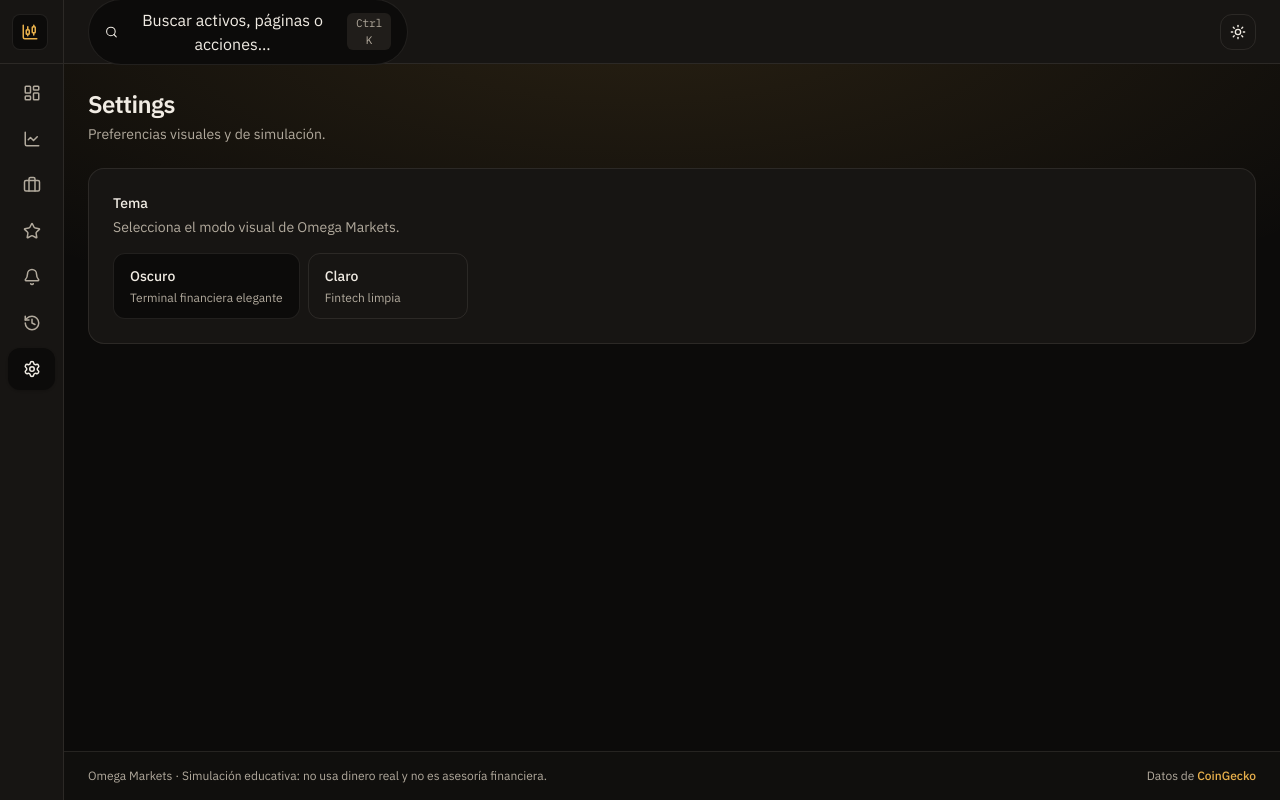
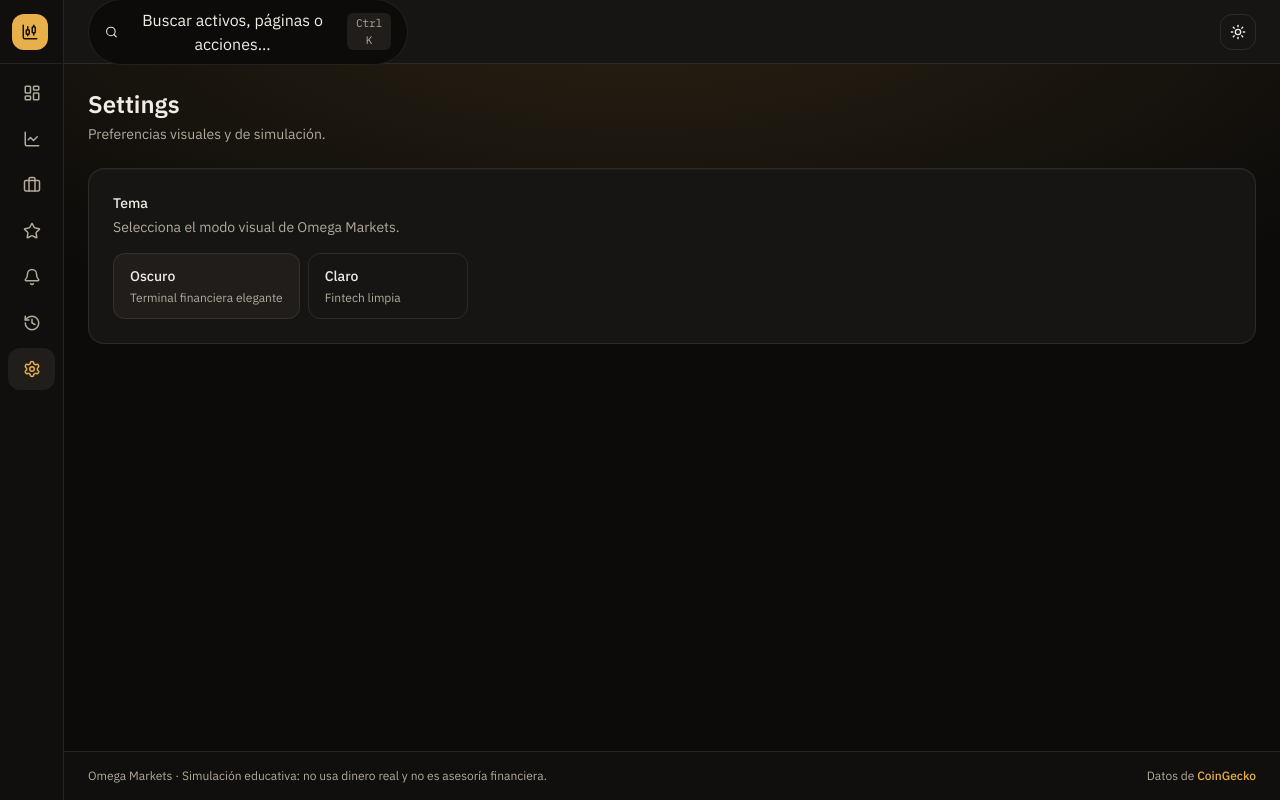
Before and after one commit to Joseph160997/Proyecto-Omega, a React (Vite) app in the folder web/: page /settings in a window 1280 px wide. Built offline with nearby package versions, Linux system fonts and the light colour scheme.

Commit message:
refactor(ui): migrate shared pages to semantic tokens

```diff
--- a/web/src/components/layout/PageHeader.tsx
+++ b/web/src/components/layout/PageHeader.tsx
@@ -10,9 +10,9 @@
   return (
     <div className="flex flex-col gap-4 md:flex-row md:items-center md:justify-between">
       <div>
-        <h1 className="text-2xl font-semibold tracking-tight text-(--text-primary)">{title}</h1>
+        <h1 className="text-2xl font-semibold text-fg">{title}</h1>
 
-        {description ? <p className="mt-1 text-sm text-(--text-secondary)">{description}</p> : null}
+        {description ? <p className="mt-1 text-sm text-fg-muted">{description}</p> : null}
       </div>
 
       {actions ? <div className="flex items-center gap-2">{actions}</div> : null}
--- a/web/src/components/layout/Sidebar.tsx
+++ b/web/src/components/layout/Sidebar.tsx
@@ -1,25 +1,26 @@
+import { CandlestickChart } from 'lucide-react'
 import { NavLink } from 'react-router-dom'
-import { CandlestickChart } from 'lucide-react'
 
 import { navItems } from '@/components/layout/nav-items'
+import { cx } from '@/lib/cx'
 
 export function Sidebar() {
   return (
     <aside
-      className={[
-        'group hidden h-screen w-16 shrink-0 overflow-hidden border-r border-(--border) bg-(--surface)',
+      className={cx(
+        'group hidden h-screen w-16 shrink-0 overflow-hidden border-r border-line bg-sidebar',
         'transition-[width] duration-300 ease-in-out hover:w-64 focus-within:w-64',
         'motion-reduce:transition-none lg:sticky lg:top-0 lg:flex lg:flex-col',
-      ].join(' ')}
+      )}
     >
-      <div className="flex h-16 items-center gap-3 border-b border-(--border) px-3">
-        <span className="flex h-9 w-9 shrink-0 items-center justify-center rounded-lg border border-(--border) bg-(--bg) text-(--accent)">
+      <div className="flex h-16 items-center gap-3 border-b border-line px-3">
+        <span className="flex size-9 shrink-0 items-center justify-center rounded-xl bg-accent-fill text-on-accent">
           <CandlestickChart size={18} aria-hidden="true" />
         </span>
 
         <div className="hidden min-w-0 group-hover:block group-focus-within:block">
-          <p className="truncate text-sm font-semibold text-(--text-primary)">Omega Markets</p>
-          <p className="truncate text-xs text-(--text-secondary)">Terminal simulada</p>
+          <p className="truncate text-sm font-semibold text-fg">Omega Markets</p>
+          <p className="truncate text-xs text-fg-muted">Terminal simulada</p>
         </div>
       </div>
 
@@ -35,23 +36,27 @@
             aria-label={item.label}
             title={item.label}
             className={({ isActive }) =>
-              [
+              cx(
                 'flex items-center justify-center gap-3 rounded-xl px-3 py-3 text-sm transition-colors',
                 'group-hover:justify-start group-focus-within:justify-start',
-                isActive
-                  ? 'bg-(--bg) text-(--text-primary) shadow-sm'
-                  : 'text-(--text-secondary) hover:bg-(--bg) hover:text-(--text-primary)',
-              ].join(' ')
+                isActive ? 'bg-raised text-fg' : 'text-fg-muted hover:bg-raised hover:text-fg',
+              )
             }
           >
-            <Icon size={18} aria-hidden="true" className="shrink-0" />
+            {({ isActive }) => (
+              <>
+                <Icon
+                  size={18}
+                  aria-hidden="true"
+                  className={cx('shrink-0', isActive && 'text-accent')}
+                />
 
-            <span className="hidden min-w-0 group-hover:block group-focus-within:block">
-              <span className="block truncate">{item.label}</span>
-              <span className="block truncate text-xs text-(--text-secondary)">
-                {item.description}
-              </span>
-            </span>
+                <span className="hidden min-w-0 group-hover:block group-focus-within:block">
+                  <span className="block truncate">{item.label}</span>
+                  <span className="block truncate text-xs text-fg-subtle">{item.description}</span>
+                </span>
+              </>
+            )}
           </NavLink>
         ))}
       </nav>
--- a/web/src/features/NotFoundPage.tsx
+++ b/web/src/features/NotFoundPage.tsx
@@ -4,17 +4,17 @@
   return (
     <section className="flex min-h-[70vh] items-center justify-center">
       <div className="max-w-md text-center">
-        <p className="text-xs uppercase tracking-[0.35em] text-(--text-secondary)">404</p>
+        <p className="text-xs uppercase tracking-[0.35em] text-fg-muted">404</p>
 
-        <h1 className="mt-4 text-3xl font-semibold text-(--text-primary)">Página no encontrada</h1>
+        <h1 className="mt-4 text-3xl font-semibold text-fg">Página no encontrada</h1>
 
-        <p className="mt-3 text-sm text-(--text-secondary)">
+        <p className="mt-3 text-sm text-fg-muted">
           La ruta que intentas visitar no existe en Omega Markets.
         </p>
 
         <Link
           to="/"
-          className="mt-6 inline-flex items-center justify-center rounded-lg border border-(--border) px-4 py-2 text-sm text-(--text-primary) transition-colors hover:bg-(--surface)"
+          className="mt-6 inline-flex items-center justify-center rounded-xl border border-line px-4 py-2 text-sm text-fg transition-colors hover:bg-panel"
         >
           Volver al dashboard
         </Link>
--- a/web/src/features/markets/DataFreshness.tsx
+++ b/web/src/features/markets/DataFreshness.tsx
@@ -13,7 +13,7 @@
   const clock = new Date(timestamp).toLocaleTimeString([], { hour: '2-digit', minute: '2-digit' })
 
   return (
-    <p className="text-xs text-(--text-secondary)">
+    <p className="text-xs text-fg-muted">
       Precios de las {clock} ({formatAge(now - timestamp)})
     </p>
   )
--- a/web/src/features/settings/SettingsPage.tsx
+++ b/web/src/features/settings/SettingsPage.tsx
@@ -1,4 +1,6 @@
 import { PageHeader } from '@/components/layout/PageHeader'
+import { Panel } from '@/components/ui/Panel'
+import { cx } from '@/lib/cx'
 import { useThemeStore } from '@/app/container'
 
 import type { ThemeMode } from '@/domain/settings/theme'
@@ -28,12 +30,10 @@
     <section className="space-y-6">
       <PageHeader title="Settings" description="Preferencias visuales y de simulación." />
 
-      <div className="rounded-2xl border border-(--border) bg-(--surface) p-6">
-        <h2 className="text-sm font-medium text-(--text-primary)">Tema</h2>
+      <Panel>
+        <h2 className="text-sm font-medium text-fg">Tema</h2>
 
-        <p className="mt-1 text-sm text-(--text-secondary)">
-          Selecciona el modo visual de Omega Markets.
-        </p>
+        <p className="mt-1 text-sm text-fg-muted">Selecciona el modo visual de Omega Markets.</p>
 
         <div className="mt-4 flex flex-wrap gap-2">
           {themeOptions.map((option) => (
@@ -42,22 +42,20 @@
               type="button"
               onClick={() => setMode(option.value)}
               aria-pressed={mode === option.value}
-              className={[
+              className={cx(
                 'min-w-40 rounded-xl border px-4 py-3 text-left transition-colors',
                 mode === option.value
-                  ? 'border-(--accent) bg-(--bg) text-(--text-primary)'
-                  : 'border-(--border) text-(--text-secondary) hover:text-(--text-primary)',
-              ].join(' ')}
+                  ? 'border-accent bg-raised text-fg'
+                  : 'border-line text-fg-muted hover:bg-raised hover:text-fg',
+              )}
             >
               <span className="block text-sm font-medium">{option.label}</span>
 
-              <span className="mt-1 block text-xs text-(--text-secondary)">
-                {option.description}
-              </span>
+              <span className="mt-1 block text-xs text-fg-muted">{option.description}</span>
             </button>
           ))}
         </div>
-      </div>
+      </Panel>
     </section>
   )
 }
```
